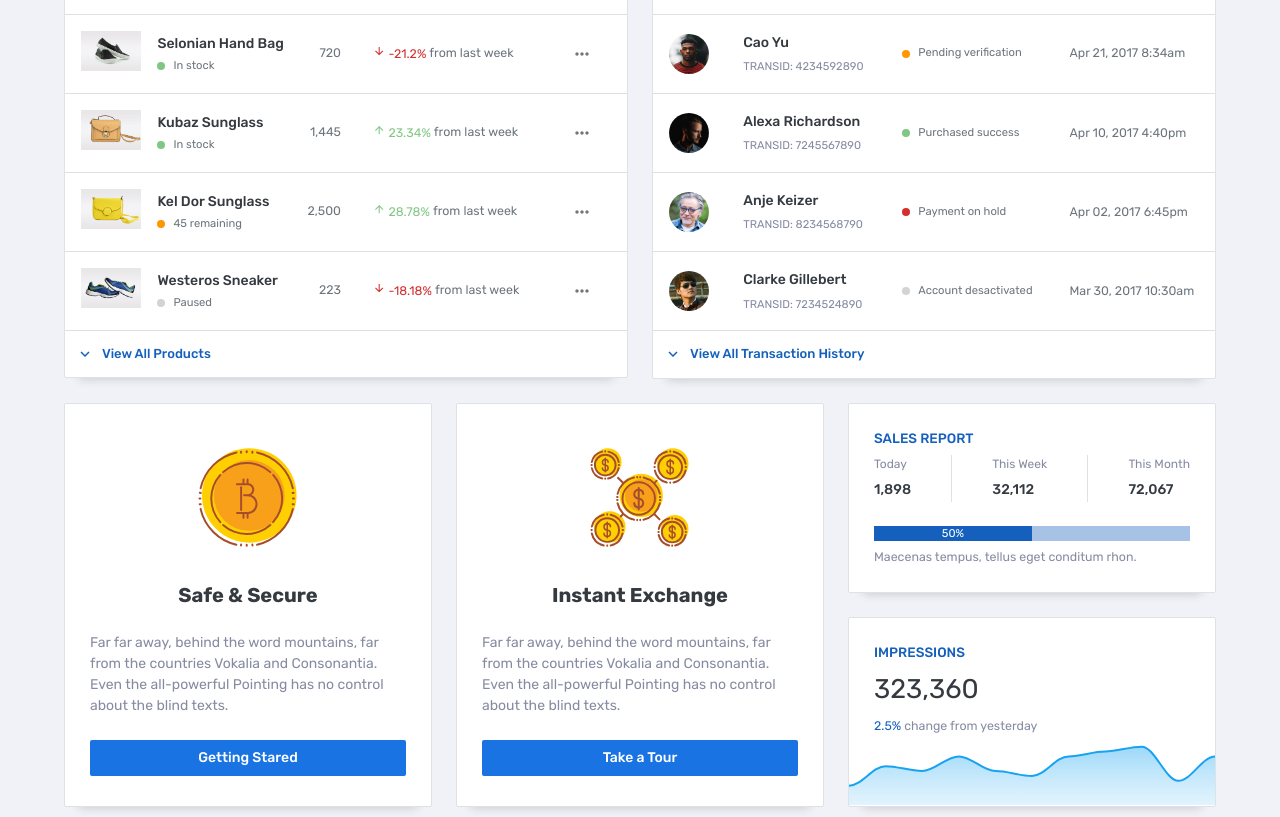
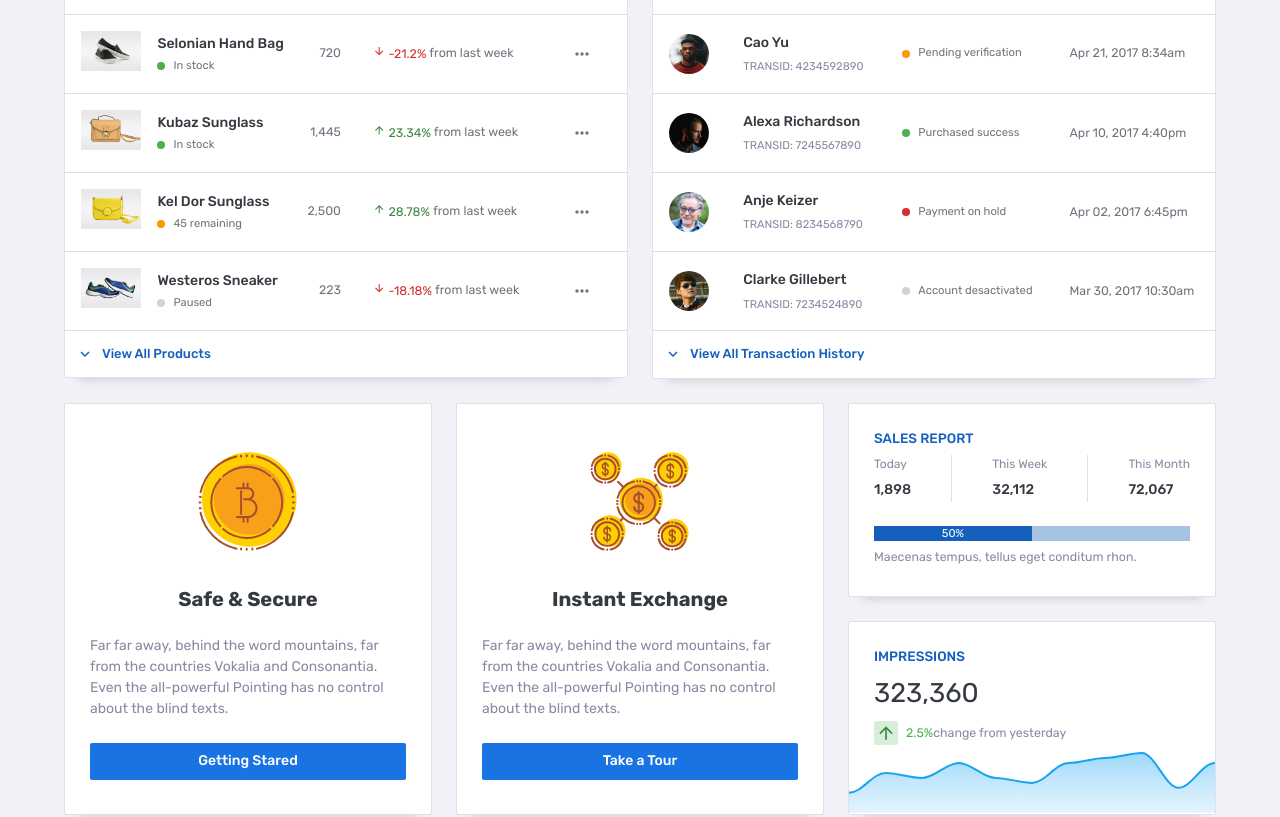
Before and after one commit to Tono2007/slim-free-react-mui-template, a React (Vite) app: page / in a window 1280 px wide. Shown: the part 980-1797 px from the top of the page. Built offline with nearby package versions, Linux system fonts and the light colour scheme.

Commit message:
[ADD] success & error color palette

```diff
--- a/src/assets/css/style.css
+++ b/src/assets/css/style.css
@@ -22,6 +22,7 @@
 	::-webkit-scrollbar-track {
 		background-color: #eee;
 		/* 	background-color: rgb(129, 130, 134); */
+		border-left: 1px solid #2121213e;
 	}
 
 	::-webkit-scrollbar-button:single-button:vertical {
--- a/src/components/navbar/navItems.js
+++ b/src/components/navbar/navItems.js
@@ -62,7 +62,7 @@ const NAV_LINKS_CONFIG = [
 			},
 			{
 				title: 'Tables',
-				href: '/components/new',
+				href: '/components/tables',
 			},
 			{
 				title: 'Modal',
@@ -213,7 +213,7 @@ const NAV_LINKS_CONFIG = [
 						href: '/pages/error/500',
 					},
 					{
-						title: '503 Service Unavvailable',
+						title: '503 Service Unavailable',
 						href: '/pages/error/503',
 					},
 					{
@@ -274,6 +274,7 @@ const NAV_LINKS_CONFIG = [
 				title: 'Utilidades(Breakpoints)',
 				href: '/theme/utils',
 			},
+			// libraries/ packgaes ej.> moment
 		],
 	},
 	{
--- a/src/pages/dashboardsPages/dashboard1/bitcoinSection.jsx
+++ b/src/pages/dashboardsPages/dashboard1/bitcoinSection.jsx
@@ -4,11 +4,14 @@ import getDefaultChartsColors from '@helpers/getDefaultChartsColors';
 import Typography from '@mui/material/Typography';
 import Grid from '@mui/material/Grid';
 import Box from '@mui/material/Box';
+import Avatar from '@mui/material/Avatar';
 import Card from '@mui/material/Card';
 import Stack from '@mui/material/Stack';
 import Button from '@mui/material/Button';
 import Divider from '@mui/material/Divider';
 import LinearProgress from '@mui/material/LinearProgress';
+
+import ArrowUpwardIcon from '@mui/icons-material/ArrowUpward';
 
 import bitcoin1 from '@/assets/images/bitcoin_1.svg';
 import bitcoin2 from '@/assets/images/bitcoin_2.svg';
@@ -206,8 +209,19 @@ function ImpressionsCard() {
 				<Typography variant="body2" fontSize={27}>
 					323,360
 				</Typography>
-				<Typography variant="body1" color="text.secondary">
-					<Typography color="primary.main" component="span">
+				<Typography variant="body1" color="text.secondary" display="flex" alignItems="center">
+					<Avatar
+						sx={{
+							bgcolor: 'success.light',
+							color: 'success.dark',
+							width: 24,
+							height: 24,
+						}}
+						variant="rounded"
+					>
+						<ArrowUpwardIcon fontSize="small" />
+					</Avatar>
+					<Typography color="success.main" component="span" ml={1}>
 						2.5%{' '}
 					</Typography>
 					change from yesterday
--- a/src/pages/dashboardsPages/dashboard1/productsSection.jsx
+++ b/src/pages/dashboardsPages/dashboard1/productsSection.jsx
@@ -98,7 +98,7 @@ const PURCHASES_DATA = [
 
 const STATUS_CONFIG = {
 	success: {
-		color: 'success.light',
+		color: 'success.main',
 	},
 	error: {
 		color: 'error.main',
@@ -178,7 +178,7 @@ function ProductsTableRow({ purchase }) {
 					<Typography
 						component="span"
 						variant="inherit"
-						color={`${Math.sign(gain) === 1 ? 'success.light' : 'error.main'}`}
+						color={`${Math.sign(gain) === 1 ? 'success.dark' : 'error.main'}`}
 					>
 						{Math.sign(gain) === 1 ? (
 							<ArrowUpwardIcon fontSize="inherit" />
--- a/src/pages/dashboardsPages/dashboard1/statsSection.jsx
+++ b/src/pages/dashboardsPages/dashboard1/statsSection.jsx
@@ -33,7 +33,7 @@ const STATS_DATA = [
 	},
 	{
 		id: 4,
-		color: 'success.light',
+		color: 'success.main',
 		name: 'Earnings',
 		total: 369657,
 		Icon: MonetizationOnOutlinedIcon,
--- a/src/pages/dashboardsPages/dashboard1/transactionsSection.jsx
+++ b/src/pages/dashboardsPages/dashboard1/transactionsSection.jsx
@@ -100,7 +100,7 @@ const TRANSACTIONS_DATA = [
 
 const STATUS_CONFIG = {
 	success: {
-		color: 'success.light',
+		color: 'success.main',
 	},
 	error: {
 		color: 'error.main',
--- a/src/pages/dashboardsPages/dashboard2/pageImpressionsCard.jsx
+++ b/src/pages/dashboardsPages/dashboard2/pageImpressionsCard.jsx
@@ -6,6 +6,9 @@ import getDefaultChartsColors from '@helpers/getDefaultChartsColors';
 import Typography from '@mui/material/Typography';
 import Card from '@mui/material/Card';
 import Stack from '@mui/material/Stack';
+import Avatar from '@mui/material/Avatar';
+
+import ArrowDownwardIcon from '@mui/icons-material/ArrowDownward';
 
 import CardHeader from '@/components/cardHeader';
 
@@ -63,8 +66,19 @@ function PageImpressionsCard() {
 				<Typography variant="body2" fontSize={35} color="primary.main">
 					{counter.toLocaleString()}
 				</Typography>
-				<Typography variant="body1" color="text.secondary">
-					<Typography color="primary.main" component="span">
+				<Typography variant="body1" color="text.secondary" display="flex" alignItems="center">
+					<Avatar
+						sx={{
+							bgcolor: 'error.light',
+							color: 'error.dark',
+							width: 24,
+							height: 24,
+						}}
+						variant="rounded"
+					>
+						<ArrowDownwardIcon fontSize="small" />
+					</Avatar>
+					<Typography color="error.main" component="span" ml={1}>
 						2.5%{' '}
 					</Typography>
 					change from yesterday
--- a/src/pages/dashboardsPages/dashboard3/productsSection.jsx
+++ b/src/pages/dashboardsPages/dashboard3/productsSection.jsx
@@ -136,7 +136,7 @@ const PURCHASES_DATA = [
 
 const STATUS_CONFIG = {
 	success: {
-		color: 'success.light',
+		color: 'success.main',
 	},
 	error: {
 		color: 'error.main',
@@ -222,7 +222,7 @@ function ProductsTableRow({ purchase }) {
 					<Typography
 						component="span"
 						variant="inherit"
-						color={`${Math.sign(gain) === 1 ? 'success.light' : 'error.main'}`}
+						color={`${Math.sign(gain) === 1 ? 'success.dark' : 'error.main'}`}
 					>
 						{Math.sign(gain) === 1 ? (
 							<ArrowUpwardIcon fontSize="inherit" />
--- a/src/pages/dashboardsPages/dashboard3/statsSection.jsx
+++ b/src/pages/dashboardsPages/dashboard3/statsSection.jsx
@@ -37,7 +37,7 @@ const STATS_DATA = [
 	},
 	{
 		id: 4,
-		color: 'success.light',
+		color: 'success.main',
 		name: 'Total analytics',
 		total: 2942,
 		Icon: AssessmentOutlinedIcon,
--- a/src/pages/dashboardsPages/dashboard5/reportSection.jsx
+++ b/src/pages/dashboardsPages/dashboard5/reportSection.jsx
@@ -208,7 +208,7 @@ function RevenueCard() {
 			</Typography>
 			<Typography variant="subtitle1" fontSize={35}>
 				$32,500
-				<Typography variant="caption" color="success.light">
+				<Typography variant="caption" color="success.main">
 					1.4% up
 				</Typography>
 			</Typography>
--- a/src/pages/themePages/themeColors/themeColorsData.jsx
+++ b/src/pages/themePages/themeColors/themeColorsData.jsx
@@ -227,16 +227,54 @@ const SUCCESS_COLOR_PALETTE = [
 		bgcolor: 'success.light',
 		color: 'sea-green-50',
 		hex: '#96C0F3',
-		dark: false,
+		dark: true,
+	},
+	{
+		bgcolor: 'success.100',
+		color: 'sea-green-100',
+		hex: '#84B5F1',
+		dark: true,
+	},
+	{
+		bgcolor: 'success.200',
+		color: 'sea-green-200',
+		hex: '#5F9FED',
+		dark: true,
+	},
+	{
+		bgcolor: 'success.300',
+		color: 'sea-green-300',
+		hex: '#3A88E9',
+		dark: true,
+	},
+	{
+		bgcolor: 'success.400',
+		color: 'sea-green-400',
+		hex: '#1973E2',
+		dark: true,
 	},
 	{
 		bgcolor: 'success.main',
+		color: 'sea-green-500',
+		hex: '#1560BD',
 		dark: false,
 	},
 	{
 		bgcolor: 'success.dark',
-		color: 'sea-green-200',
-		hex: '#5F9FED',
+		color: 'sea-green-600',
+		hex: '#0F468B',
+		dark: false,
+	},
+	{
+		bgcolor: 'success.700',
+		color: 'sea-green-700',
+		hex: '#0A2D58',
+		dark: false,
+	},
+	{
+		bgcolor: 'success.800',
+		color: 'sea-green-800',
+		hex: '#041326',
 		dark: false,
 	},
 ];
@@ -285,18 +323,54 @@ const ERROR_COLOR_PALETTE = [
 		bgcolor: 'error.light',
 		color: 'sea-green-50',
 		hex: '#96C0F3',
+		dark: true,
+	},
+	{
+		bgcolor: 'error.100',
+		color: 'sea-green-100',
+		hex: '#84B5F1',
+		dark: true,
+	},
+	{
+		bgcolor: 'error.200',
+		color: 'sea-green-200',
+		hex: '#5F9FED',
+		dark: true,
+	},
+	{
+		bgcolor: 'error.300',
+		color: 'sea-green-300',
+		hex: '#3A88E9',
+		dark: true,
+	},
+	{
+		bgcolor: 'error.400',
+		color: 'sea-green-400',
+		hex: '#1973E2',
 		dark: false,
 	},
 	{
 		bgcolor: 'error.main',
-		color: 'sea-green-100',
-		hex: '#84B5F1',
+		color: 'sea-green-500',
+		hex: '#1560BD',
 		dark: false,
 	},
 	{
 		bgcolor: 'error.dark',
-		color: 'sea-green-200',
-		hex: '#5F9FED',
+		color: 'sea-green-600',
+		hex: '#0F468B',
+		dark: false,
+	},
+	{
+		bgcolor: 'error.700',
+		color: 'sea-green-700',
+		hex: '#0A2D58',
+		dark: false,
+	},
+	{
+		bgcolor: 'error.800',
+		color: 'sea-green-800',
+		hex: '#041326',
 		dark: false,
 	},
 ];
--- a/src/utils/theme/palette.js
+++ b/src/utils/theme/palette.js
@@ -48,9 +48,27 @@ export default {
 		contrastText: '#fff',
 	},
 	success: {
-		light: '#81c784',
-		main: '#4caf50',
-		dark: '#388e3c',
+		light: '#D9EEDA',
+		100: '#BCE2BE',
+		200: '#A0D6A2',
+		300: '#83C986',
+		400: '#67BD6A',
+		main: '#4CAF50',
+		dark: '#3B883E',
+		700: '#2A612C',
+		800: '#193A1A',
+		contrastText: '#fff',
+	},
+	error: {
+		light: '#F3C7C7',
+		100: '#EFB6B6',
+		200: '#E89494',
+		300: '#E17272',
+		400: '#DA5151',
+		main: '#D32F2F',
+		dark: '#A72323',
+		700: '#781919',
+		800: '#4A1010',
 		contrastText: '#fff',
 	},
 	border: '#DEE2E6',
```
